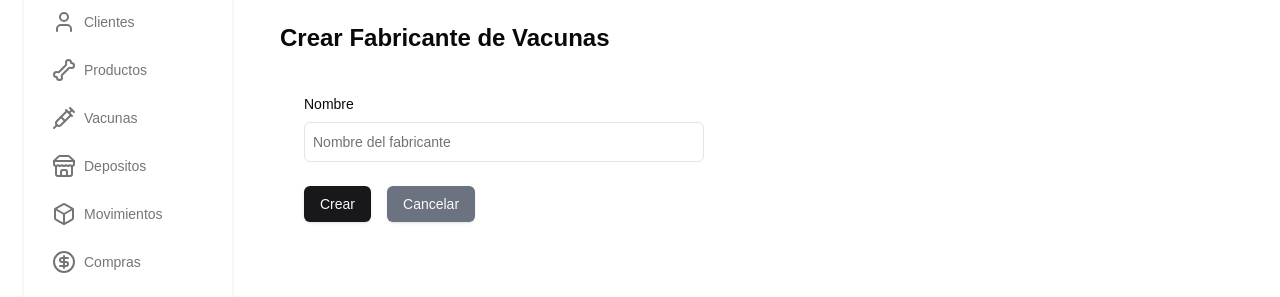
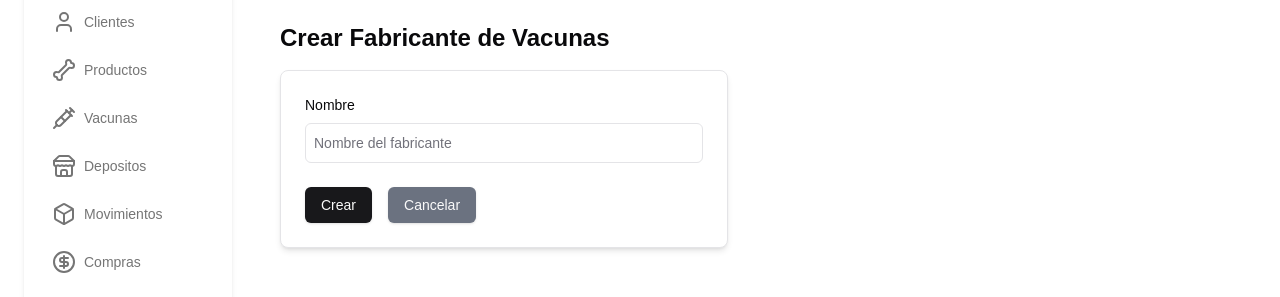
Before and after one commit to belencita12/IISS2, a Next.js app: page /dashboard/vaccine/manufacturer/new in a window 1280 px wide. Shown: the part 265-562 px from the top of the page. Built offline with nearby package versions, Linux system fonts and the light colour scheme; no server answers; sample sign-in values are in the browser's storage.

Commit message:
problemas de token

```diff
--- a/src/app/dashboard/vaccine/manufacturer/new/page.tsx
+++ b/src/app/dashboard/vaccine/manufacturer/new/page.tsx
@@ -1,10 +1,21 @@
+'use client'
 import VaccineManufacturerForm from "@/components/admin/vaccine/VaccineManufacturerForm";
+import { useEffect, useState } from "react";
 
 export default function NewVaccineManufacturerPage() {
+  const [token, setToken] = useState<string | null>(null);
+  const [loading, setLoading] = useState(true);
+
+  useEffect(() => {
+    const storedToken = localStorage.getItem("token");
+    setToken(storedToken);
+    setLoading(false);
+  }, []);
+
   return (
     <div className="p-6">
       <h1 className="text-2xl font-bold mb-4">Crear Fabricante de Vacunas</h1>
-      <VaccineManufacturerForm />
+      {loading ? <p>Cargando...</p> : token ? <VaccineManufacturerForm token={token} /> : <p>Error: No hay token disponible</p>}
     </div>
   );
 }
--- a/src/components/admin/vaccine/VaccineManufacturerForm.tsx
+++ b/src/components/admin/vaccine/VaccineManufacturerForm.tsx
@@ -1,6 +1,6 @@
 'use client'
 
-import { useState } from "react";
+import { useEffect, useState } from "react";
 import { useRouter } from "next/navigation";
 import { z } from "zod";
 import { useForm } from "react-hook-form";
@@ -9,15 +9,17 @@ import { Input } from "@/components/ui/input";
 import { Button } from "@/components/ui/button";
 
 const vaccineManufacturerSchema = z.object({
-  name: z.string().min(2, "El nombre debe tener al menos 3 caracteres"),
+  name: z.string().min(3, "El nombre debe tener al menos 3 caracteres"),
 });
 
 type VaccineManufacturerFormProps = {
   initialData?: { id?: string; name: string };
+  token: string;
 };
 
-export default function VaccineManufacturerForm({ initialData }: VaccineManufacturerFormProps) {
+export default function VaccineManufacturerForm({ initialData, token }: VaccineManufacturerFormProps) {
   const [loading, setLoading] = useState(false);
+  const [errorMessage, setErrorMessage] = useState("");
   const router = useRouter();
 
   const {
@@ -31,6 +33,7 @@ export default function VaccineManufacturerForm({ initialData }: VaccineManufact
 
   const onSubmit = async (data: { name: string }) => {
     setLoading(true);
+    setErrorMessage("");
     try {
       const url = initialData?.id
         ? `/api/vaccine-manufacturer/${initialData.id}`
@@ -39,26 +42,38 @@ export default function VaccineManufacturerForm({ initialData }: VaccineManufact
 
       const response = await fetch(url, {
         method,
-        headers: { "Content-Type": "application/json" },
+        headers: {
+          "Content-Type": "application/json",
+          "Authorization": `Bearer ${token}`,
+        },
         body: JSON.stringify(data),
       });
 
-      if (!response.ok) throw new Error("Error al guardar");
+      console.log("Response status:", response.status);
+      const responseData = await response.json();
+      console.log("Response body:", responseData);
+
+      if (!response.ok) {
+        throw new Error(`Error: ${response.status} - ${responseData.message || "No se pudo guardar"}`);
+      }
+
       router.push("/dashboard/vaccine/manufacturer");
     } catch (error) {
       console.error(error);
+      setErrorMessage(error instanceof Error ? error.message : "Ocurrió un error inesperado");
     } finally {
       setLoading(false);
     }
   };
 
   return (
-    <form onSubmit={handleSubmit(onSubmit)} className="space-y-6 max-w-md p-6  rounded-lg  bg-white">
+    <form onSubmit={handleSubmit(onSubmit)} className="space-y-6 max-w-md p-6 border rounded-lg shadow-md bg-white">
       <div className="text-left space-y-2">
         <label className="block text-sm font-medium">Nombre</label>
         <Input {...register("name")} placeholder="Nombre del fabricante" className="p-2 border rounded-md w-full" />
         {errors.name && <p className="text-red-500 text-xs">{errors.name.message}</p>}
       </div>
+      {errorMessage && <p className="text-red-500 text-sm">{errorMessage}</p>}
       <div className="flex space-x-4">
         <Button type="submit" disabled={loading} className="px-4 py-2">
           {loading ? "Guardando..." : initialData?.id ? "Actualizar" : "Crear"}
```
